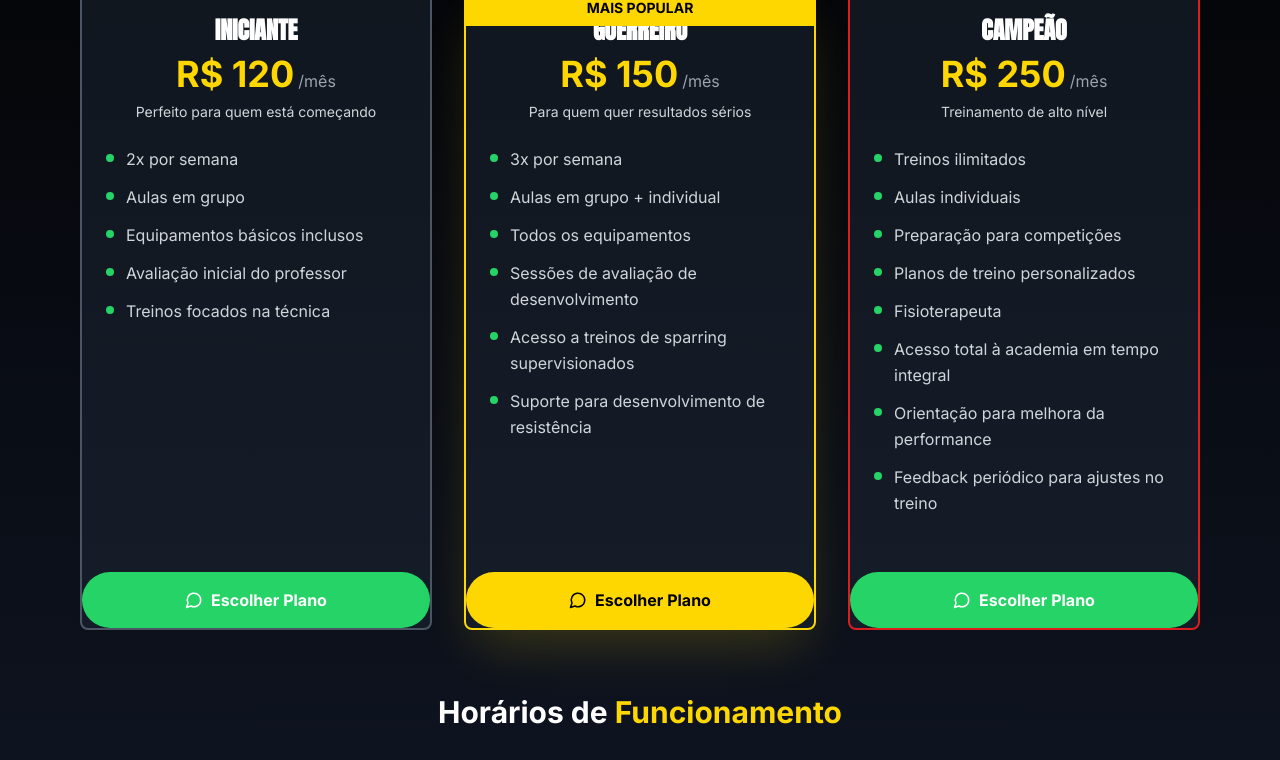
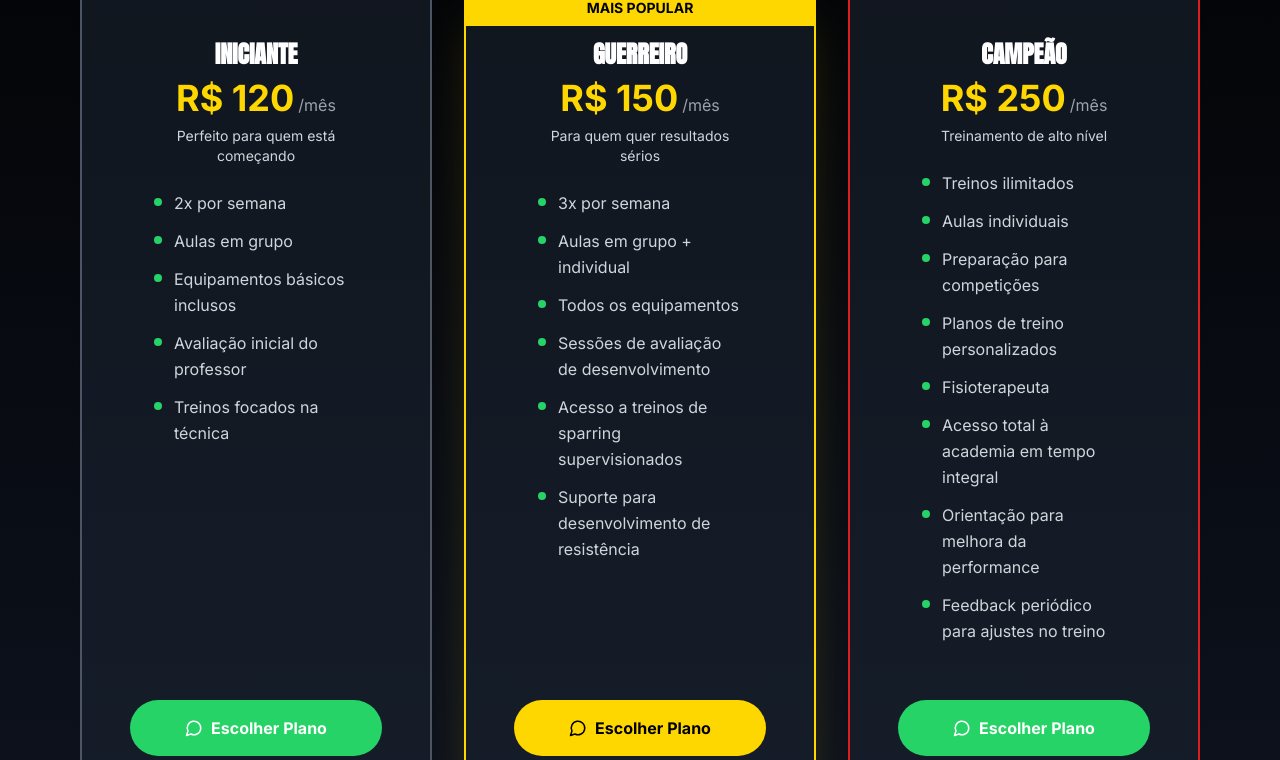
Before and after one commit to luizZim/BrasaBoxing, a Next.js app: page / in a window 1280 px wide. Shown: the part 3035-3795 px from the top of the page. Built offline with nearby package versions, Linux system fonts and the light colour scheme.

Commit message:
fix: adjusting card bugs

```diff
--- a/app/page.tsx
+++ b/app/page.tsx
@@ -456,7 +456,7 @@ export default function BoxingAcademyLanding() {
                   className="w-full"
                 >
                   <Card
-                    className={`flex flex-col justify-between bg-gray-800/50 ${plan.color} border-2 hover:scale-105 transition-all duration-300 h-full relative overflow-hidden group ${plan.popular ? "shadow-2xl shadow-[#FFD700]/20" : ""} min-h-[400px] w-full`}
+                    className={`flex flex-col justify-between bg-gray-800/50 ${plan.color} border-2 hover:scale-105 transition-all duration-300 h-full relative overflow-hidden group ${plan.popular ? "shadow-2xl shadow-[#FFD700]/20" : ""} min-h-[400px] w-full p-4 md:p-6`}
                   >
                     {plan.popular && (
                       <div className="absolute top-0 left-0 right-0 bg-[#FFD700] text-black text-center py-2 font-bold text-sm z-10">
@@ -464,7 +464,7 @@ export default function BoxingAcademyLanding() {
                       </div>
                     )}
                     <CardContent className={`p-4 md:p-6 flex flex-col justify-between h-full ${plan.popular ? "pt-12" : "pt-4"}`}>
-                      <div className="flex-grow">
+                      <div className="flex-grow px-2 md:px-4">
                         <div className="text-center mb-4 md:mb-6">
                           <h3 className="text-xl md:text-2xl font-black text-white mb-2 font-anton">{plan.name}</h3>
                           <div className="flex items-baseline justify-center mb-2">
@@ -474,7 +474,7 @@ export default function BoxingAcademyLanding() {
                           <p className="text-gray-300 text-sm">{plan.description}</p>
                         </div>
 
-                        <ul className="space-y-2 md:space-y-3 mb-6 md:mb-8 flex-grow">
+                        <ul className="space-y-2 md:space-y-3 mb-6 md:mb-8 flex-grow px-2">
                           {plan.features.map((feature, featureIndex) => (
                             <li key={featureIndex} className="flex items-start text-gray-300 text-sm md:text-base">
                               <div className="w-2 h-2 bg-[#25D366] rounded-full mr-3 flex-shrink-0 mt-2"></div>
@@ -485,11 +485,12 @@ export default function BoxingAcademyLanding() {
                       </div>
                     </CardContent>
 
+                    <div className="px-4 md:px-6 pb-4 md:pb-6">
                       <motion.a
                         href={whatsappUrl}
                         target="_blank"
                         rel="noopener noreferrer"
-                      className={`w-full py-3 md:py-4 px-4 rounded-full font-bold text-center transition-all duration-300 flex items-center justify-center gap-2 text-sm md:text-base mt-auto ${plan.popular
+                        className={`w-full py-3 md:py-4 px-4 rounded-full font-bold text-center transition-all duration-300 flex items-center justify-center gap-2 text-sm md:text-base ${plan.popular
                           ? "bg-[#FFD700] text-black hover:bg-[#e6c200]"
                           : "bg-[#25D366] text-white hover:bg-[#20b358]"
                           }`}
@@ -499,6 +500,7 @@ export default function BoxingAcademyLanding() {
                         <MessageCircle size={16} className="md:w-[18px] md:h-[18px]" />
                         <span className="whitespace-nowrap">Escolher Plano</span>
                       </motion.a>
+                    </div>
                   </Card>
                 </motion.div>
               ))}
```
Lines whose indentation alone changed are shown as unchanged.
